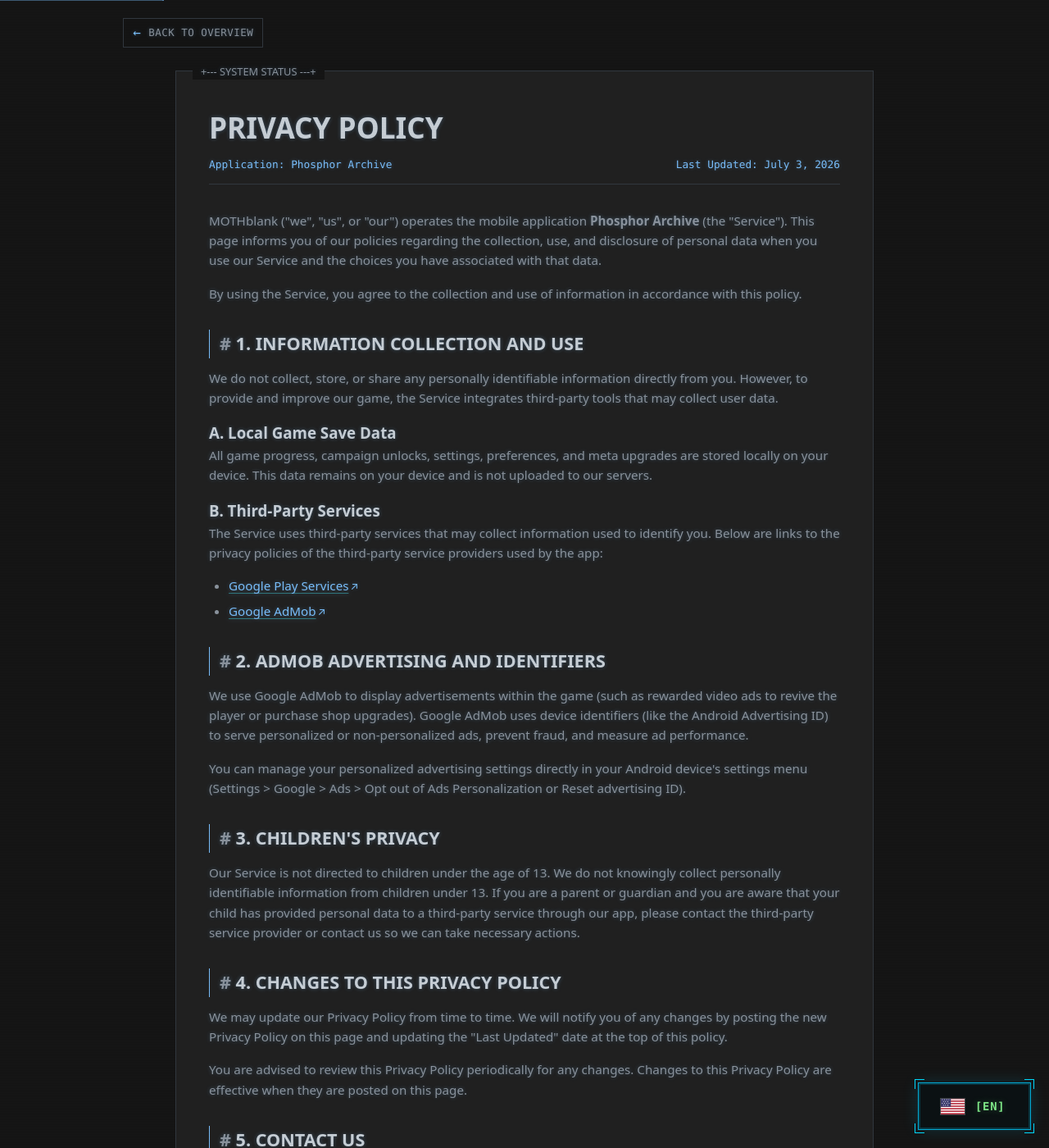
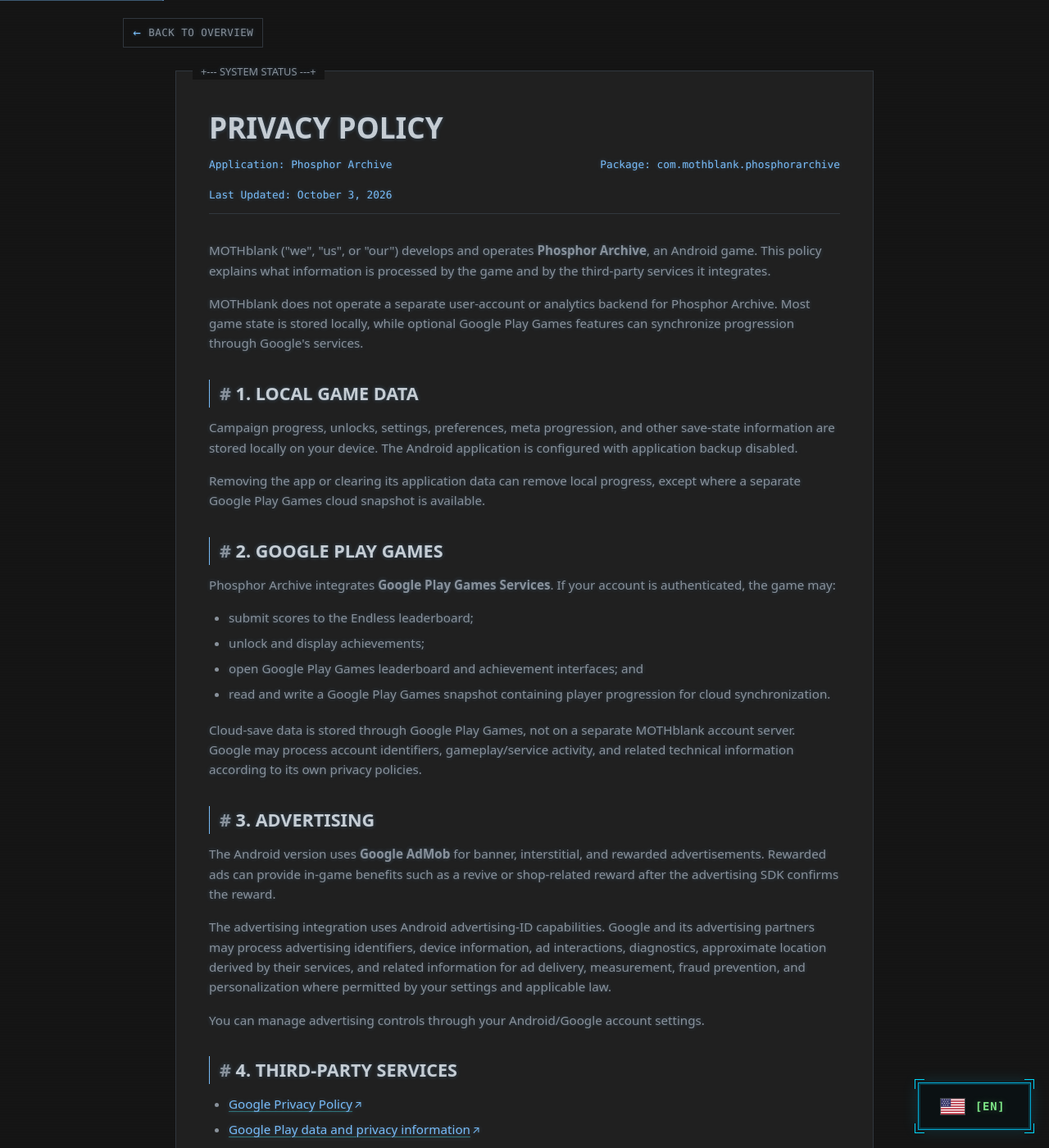
Before and after one commit to MOTHblank/mothblank.github.io, a Jekyll site: the page built from privacy-phosphor.html, in a window 1280 px wide and 1400 px high. Shown: the whole window at 82% size. Built offline with Jekyll 4.4.1, drawn with Linux system fonts in a browser that asks for light colours; some of the changed text lies outside the part shown.

Commit message:
Update Phosphor Archive privacy policy

```diff
--- a/privacy-phosphor.html
+++ b/privacy-phosphor.html
@@ -1,67 +1,84 @@
 ---
 layout: default
 lang: en
-title: "Privacy Policy - MOTHblank Games"
-description: "Privacy Policy for Phosphor Archive and other games developed by MOTHblank. Learn how we handle your data."
+title: "Privacy Policy - Phosphor Archive"
+description: "Privacy Policy for Phosphor Archive, an Android game by MOTHblank."
 alternate_url: "/pt-BR/privacy-phosphor.html"
 english_url: "/privacy-phosphor.html"
 permalink: "/privacy-phosphor.html"
-parent_url: "/phosphor-archive.html"
-back_label: "back_overview"
 parent_url: "/phosphor-archive.html"
 back_label: "back_overview"
 ---
 <main id="main-content" tabindex="-1">
 <div class="doc-card">
 <h1>Privacy Policy</h1>
-            <div class="doc-meta">
-                <span>Application: Phosphor Archive</span>
-                <span>Last Updated: July 3, 2026</span>
+<div class="doc-meta"><span>Application: Phosphor Archive</span><span>Package: com.mothblank.phosphorarchive</span><span>Last Updated: October 3, 2026</span></div>
+
+<div class="doc-section">
+<p>MOTHblank ("we", "us", or "our") develops and operates <strong>Phosphor Archive</strong>, an Android game. This policy explains what information is processed by the game and by the third-party services it integrates.</p>
+<p>MOTHblank does not operate a separate user-account or analytics backend for Phosphor Archive. Most game state is stored locally, while optional Google Play Games features can synchronize progression through Google's services.</p>
 </div>
 
 <div class="doc-section">
-                <p>MOTHblank ("we", "us", or "our") operates the mobile application <strong>Phosphor Archive</strong> (the "Service"). This page informs you of our policies regarding the collection, use, and disclosure of personal data when you use our Service and the choices you have associated with that data.</p>
-                <p>By using the Service, you agree to the collection and use of information in accordance with this policy.</p>
+<h2>1. Local Game Data</h2>
+<p>Campaign progress, unlocks, settings, preferences, meta progression, and other save-state information are stored locally on your device. The Android application is configured with application backup disabled.</p>
+<p>Removing the app or clearing its application data can remove local progress, except where a separate Google Play Games cloud snapshot is available.</p>
 </div>
 
 <div class="doc-section">
-                <h2>1. Information Collection and Use</h2>
-                <p>We do not collect, store, or share any personally identifiable information directly from you. However, to provide and improve our game, the Service integrates third-party tools that may collect user data.</p>
+<h2>2. Google Play Games</h2>
+<p>Phosphor Archive integrates <strong>Google Play Games Services</strong>. If your account is authenticated, the game may:</p>
+<ul>
+<li>submit scores to the Endless leaderboard;</li>
+<li>unlock and display achievements;</li>
+<li>open Google Play Games leaderboard and achievement interfaces; and</li>
+<li>read and write a Google Play Games snapshot containing player progression for cloud synchronization.</li>
+</ul>
+<p>Cloud-save data is stored through Google Play Games, not on a separate MOTHblank account server. Google may process account identifiers, gameplay/service activity, and related technical information according to its own privacy policies.</p>
+</div>
 
-                <h3>A. Local Game Save Data</h3>
-                <p>All game progress, campaign unlocks, settings, preferences, and meta upgrades are stored locally on your device. This data remains on your device and is not uploaded to our servers.</p>
+<div class="doc-section">
+<h2>3. Advertising</h2>
+<p>The Android version uses <strong>Google AdMob</strong> for banner, interstitial, and rewarded advertisements. Rewarded ads can provide in-game benefits such as a revive or shop-related reward after the advertising SDK confirms the reward.</p>
+<p>The advertising integration uses Android advertising-ID capabilities. Google and its advertising partners may process advertising identifiers, device information, ad interactions, diagnostics, approximate location derived by their services, and related information for ad delivery, measurement, fraud prevention, and personalization where permitted by your settings and applicable law.</p>
+<p>You can manage advertising controls through your Android/Google account settings.</p>
+</div>
 
-                <h3>B. Third-Party Services</h3>
-                <p>The Service uses third-party services that may collect information used to identify you. Below are links to the privacy policies of the third-party service providers used by the app:</p>
+<div class="doc-section">
+<h2>4. Third-Party Services</h2>
 <ul>
-                    <li><a class="doc-link" href="https://www.google.com/policies/privacy/" target="_blank" rel="noopener noreferrer" aria-label="Google Play Services (opens in a new tab)" title="Opens in a new tab">Google Play Services</a></li>
-                    <li><a class="doc-link" href="https://support.google.com/admob/answer/6128543?hl=en" target="_blank" rel="noopener noreferrer" aria-label="Google AdMob (opens in a new tab)" title="Opens in a new tab">Google AdMob</a></li>
+<li><a class="doc-link" href="https://policies.google.com/privacy" target="_blank" rel="noopener noreferrer">Google Privacy Policy</a></li>
+<li><a class="doc-link" href="https://support.google.com/googleplay/answer/9037938" target="_blank" rel="noopener noreferrer">Google Play data and privacy information</a></li>
+<li><a class="doc-link" href="https://support.google.com/admob/answer/6128543" target="_blank" rel="noopener noreferrer">Google AdMob privacy information</a></li>
 </ul>
 </div>
 
 <div class="doc-section">
-                <h2 id="admob">2. AdMob Advertising and Identifiers</h2>
-                <p>We use Google AdMob to display advertisements within the game (such as rewarded video ads to revive the player or purchase shop upgrades). Google AdMob uses device identifiers (like the Android Advertising ID) to serve personalized or non-personalized ads, prevent fraud, and measure ad performance.</p>
-                <p>You can manage your personalized advertising settings directly in your Android device's settings menu (Settings > Google > Ads > Opt out of Ads Personalization or Reset advertising ID).</p>
+<h2>5. Children's Privacy</h2>
+<p>Phosphor Archive does not ask users to provide a name, email address, date of birth, or other direct profile information to MOTHblank. Third-party Google services integrated into the Android build operate under Google's own account, age, advertising, and parental-control policies.</p>
 </div>
 
 <div class="doc-section">
-                <h2>3. Children's Privacy</h2>
-                <p>Our Service is not directed to children under the age of 13. We do not knowingly collect personally identifiable information from children under 13. If you are a parent or guardian and you are aware that your child has provided personal data to a third-party service through our app, please contact the third-party service provider or contact us so we can take necessary actions.</p>
+<h2>6. Retention and Deletion</h2>
+<p>Local data can be removed by clearing the app's data or uninstalling the app. Google Play Games snapshots, leaderboard information, achievements, advertising data, and other information held by Google are subject to Google's account and retention controls.</p>
+<p>Because MOTHblank does not operate a separate Phosphor Archive account database, requests concerning data stored directly by Google generally need to be handled through the relevant Google account or service controls.</p>
 </div>
 
 <div class="doc-section">
-                <h2>4. Changes to This Privacy Policy</h2>
-                <p>We may update our Privacy Policy from time to time. We will notify you of any changes by posting the new Privacy Policy on this page and updating the "Last Updated" date at the top of this policy.</p>
-                <p>You are advised to review this Privacy Policy periodically for any changes. Changes to this Privacy Policy are effective when they are posted on this page.</p>
+<h2>7. Security</h2>
+<p>We design the app to minimize first-party data handling. Networked features are provided through Google services. No method of electronic storage or transmission is completely secure.</p>
 </div>
 
 <div class="doc-section">
-                <h2>5. Contact Us</h2>
-                <p>If you have any questions or suggestions about this Privacy Policy, do not hesitate to contact us:</p>
+<h2>8. Changes to This Policy</h2>
+<p>This policy may be updated when the game, its integrations, or legal requirements change. The revision date above identifies the current version.</p>
+</div>
+
+<div class="doc-section">
+<h2>9. Contact</h2>
 <ul>
-                    <li>Via our GitHub profile: <a class="doc-link" href="https://github.com/MOTHblank" target="_blank" rel="noopener noreferrer" aria-label="github.com/MOTHblank (opens in a new tab)" title="Opens in a new tab">github.com/MOTHblank</a></li>
-                    <li>Via email: <a class="doc-link" href="mailto:mothblankdev@gmail.com" aria-label="mothblankdev@gmail.com (opens email client)" title="Opens email client">mothblankdev@gmail.com</a></li>
+<li>Email: <a class="doc-link" href="mailto:mothblankdev@gmail.com">mothblankdev@gmail.com</a></li>
+<li>GitHub: <a class="doc-link" href="https://github.com/MOTHblank" target="_blank" rel="noopener noreferrer">github.com/MOTHblank</a></li>
 </ul>
 </div>
 </div>
```
Lines whose indentation alone changed are shown as unchanged.
